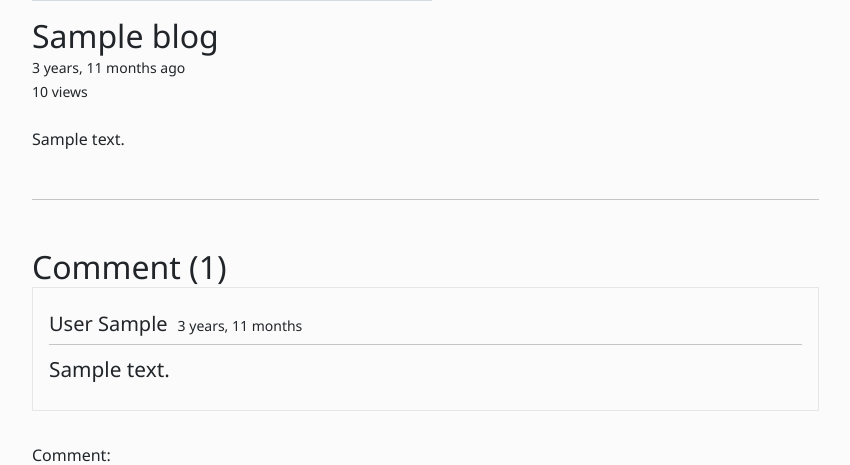
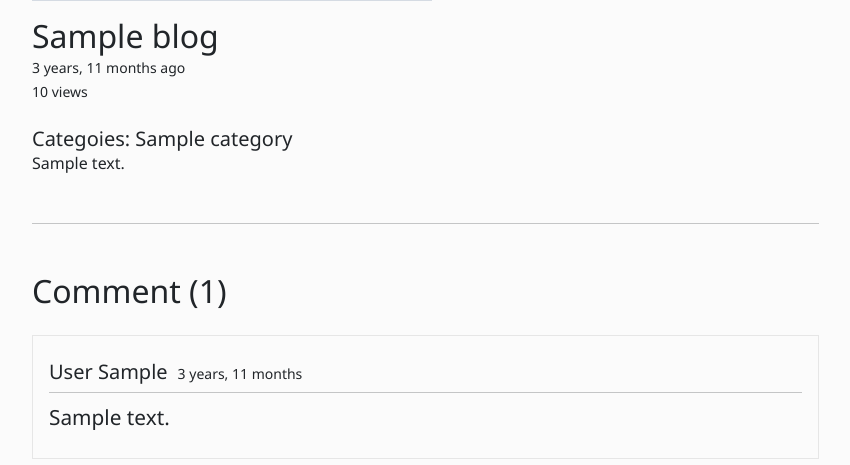
Before and after one commit to john-okojere/truth-Thread, a Django app: template templates/home/blogview.html in a window 1280 px wide. Shown: the part 399-864 px from the top of the page, without its empty margins (32-882 px from the left). Run offline with Django 4.2, Linux system fonts and the light colour scheme; tables that the repository leaves empty hold one stand-in row (values such as "Sample post"); the template is opened without the code that fills it: values that come from a table or form of the project are taken from there, most other values are stand-ins (such as "Sample title", 1, 10 or a date in 2020); grey boxes marked "Sample" are stand-in pictures; data that the repository does not hold is empty; some libraries are stand-ins or nearby versions; some web fonts are replaced.

Commit message:
modified:   .gitignore 	modified:   BLOG/__pycache__/context.cpython-311.pyc 	modified:   templates/home/blogview.html

```diff
--- a/templates/home/blogview.html
+++ b/templates/home/blogview.html
@@ -39,12 +39,14 @@
                 <small>{{blog.views}} views </small>
             </div>
             <br>
+            <h5>Categoies: {{blog.category}}</h5>
             <p>
                 {{blog.text|safe }}
             </p>
         </div>
         <hr style="margin: 3rem 0;">
         <h2>Comment ({{blog.blog_comment.all.count}})</h2>
+        <br>
         <div>
             <style>
                 #comments li{
```
Also changed, not shown: 1 other file.
